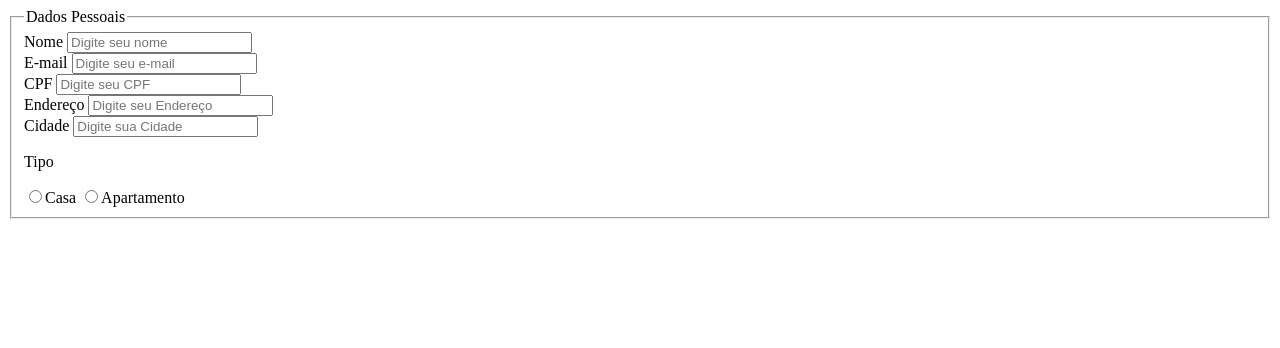
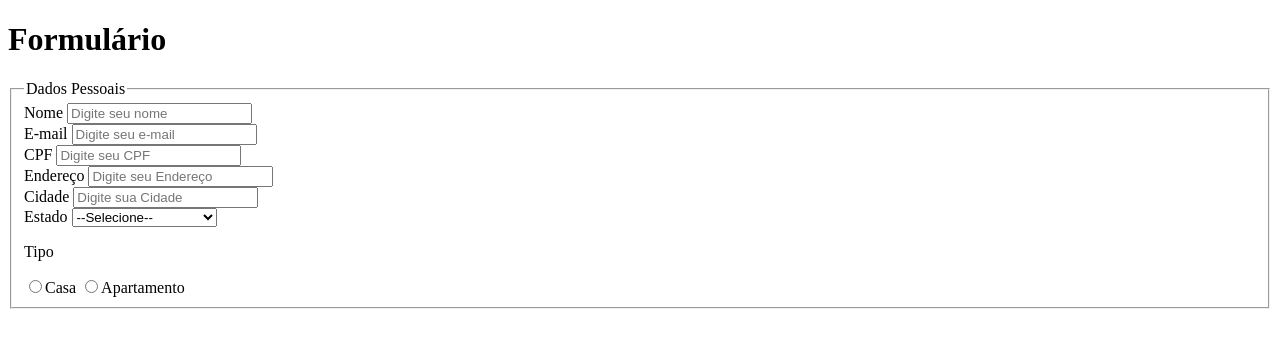
Before and after one commit to FelipeAlcantaraVieira/ShellScript, a plain HTML site: page introdução/bloco-6/form.html in a window 1280 px wide. Drawn offline with Linux system fonts and the light colour scheme.

Commit message:
informações do formulário

```diff
--- a/introdução/bloco-6/form.html
+++ b/introdução/bloco-6/form.html
@@ -4,30 +4,40 @@
     <meta charset="UTF-8">
     <meta name="viewport" content="width=device-width, initial-scale=1.0">
     <title>Formulário</title>
+    <link type="stylesheet" href="style.css">
 </head>
 <body>
-    <form action="form.html" method="POST">
-        <fieldset>
+    <header>
+        <h1>Formulário</h1>
+    </header>
+    <form action="form.html" method="POST" class="forms">
+        <fieldset required>
             <legend>Dados Pessoais</legend>
             <div>
                 <label for="">Nome</label>
-                <input name="name" required="required" placeholder="Digite seu nome" type="text" maxlength="40">
+                <input name="name" placeholder="Digite seu nome" type="text" maxlength="40">
             </div>
             <div>
                 <label for="">E-mail</label>
-                <input name="email" required="required" placeholder="Digite seu e-mail" type="text" maxlength="50">
+                <input name="email" placeholder="Digite seu e-mail" type="text" maxlength="50">
             </div>
             <div>
                 <label for="">CPF</label>
-                <input name="cpf" required="required" placeholder="Digite seu CPF" type="text" maxlength="11">
+                <input name="cpf" placeholder="Digite seu CPF" type="text" maxlength="11">
             </div>
             <div>
                 <label for="">Endereço</label>
-                <input name="endereco" required="required" placeholder="Digite seu Endereço" type="text" maxlength="200">
+                <input name="endereco" placeholder="Digite seu Endereço" type="text" maxlength="200">
             </div>
             <div>
                 <label for="">Cidade</label>
-                <input name="cidade" required="required" placeholder="Digite sua Cidade" type="text" maxlength="28">
+                <input name="cidade" placeholder="Digite sua Cidade" type="text" maxlength="28">
+            </div>
+            <div>
+                <label for="">Estado</label>
+                <select required="required" name="estado" id="select-id">
+                    <option disabled selected value="">--Selecione--</option>
+                </select>
             </div>
             <div>
             <p>Tipo</p>
@@ -36,5 +46,6 @@
             </div>
         </fieldset>
     </form>
+    <script src="script.js"></script>
 </body>
 </html>
--- a/introdução/bloco-6/script.js
+++ b/introdução/bloco-6/script.js
@@ -0,0 +1,37 @@
+const select = document.querySelector('#select-id');
+let estados = [
+    'Acre',
+    'Alagoas',
+    'Amapá',
+    'Amazonas',
+    'Bahia',
+    'Ceará',
+    'Distrito Federal',
+    'Espírito Santo',
+    'Goiás',
+    'Maranhão',
+    'Mato Grosso',
+    'Mato Grosso do Sul',
+    'Minas Gerais',
+    'Pará',
+    'Paraíba',
+    'Paraná',
+    'Pernambuco',
+    'Piauí',
+    'Rio de Janeiro',
+    'Rio Grande do Norte',
+    'Rio Grande do Sul',
+    'Rondônia',
+    'Roraima',
+    'Santa Catarina',
+    'São Paulo',
+    'Sergipe',
+    'Tocantins'
+];
+for (let index = 0; index < estados.length; index += 1) {
+    let options = document.createElement("OPTION");
+    options.setAttribute("value", "index");
+    let optionsText = document.createTextNode(estados[index]);
+    options.appendChild(optionsText);
+    select.appendChild(options);
+}
--- a/introdução/bloco-6/style.css
+++ b/introdução/bloco-6/style.css
@@ -0,0 +1,9 @@
+body {
+    margin: 0;
+    padding: 0;
+}
+
+forms {
+    margin-left: auto;
+    margin-right: auto;
+}
```
